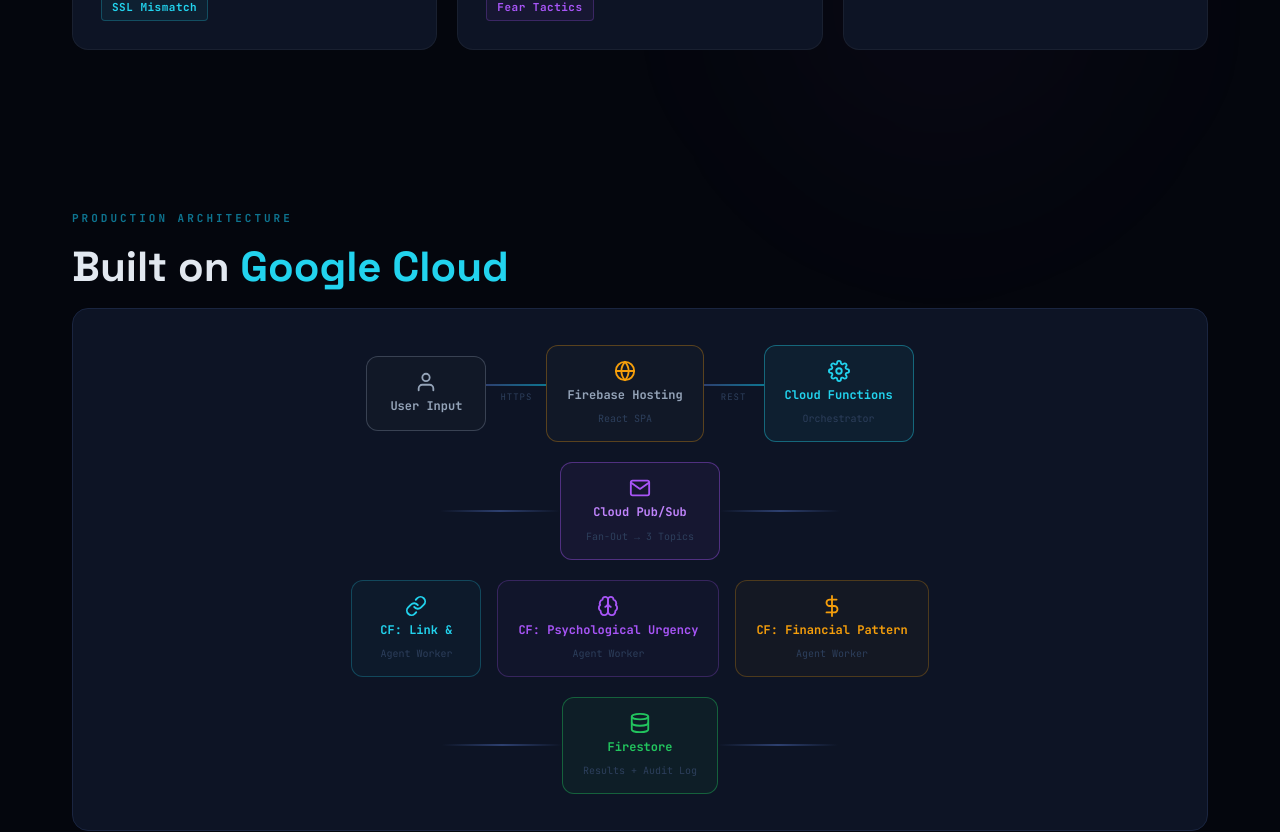
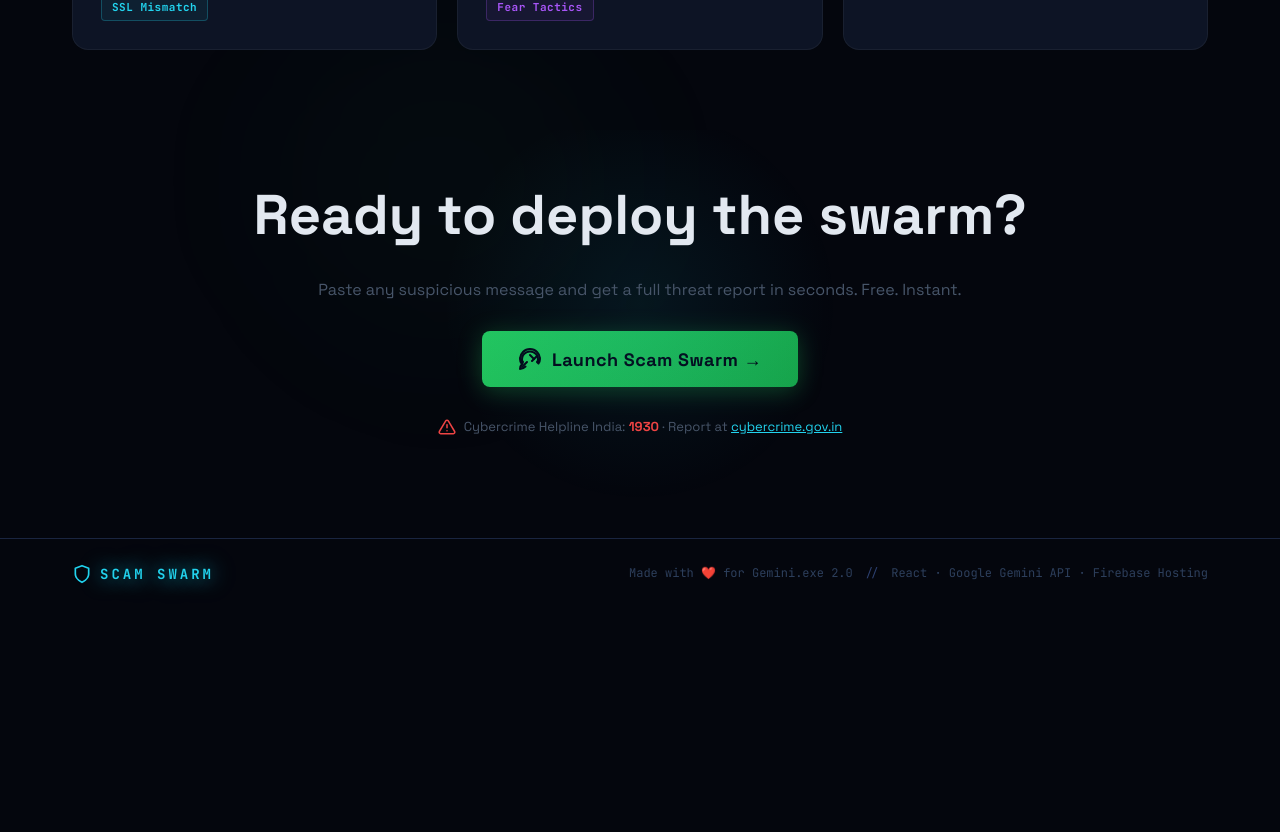
Before and after one commit to immanuel-thomas-j/Scam-Swarm-Immanuel, a React (Vite) app: page / in a window 1280 px wide. Shown: the part 1620-2452 px from the top of the page. After the commit the page ends 2229 px from the top, so only its background shows below. Built offline with nearby package versions, Linux system fonts and the light colour scheme; no server answers; what groq-sdk would draw is missing.

Commit message:
Remove conceptual GCP design elements from landing page, footers, and README.md

```diff
--- a/src/pages/Analyzer.jsx
+++ b/src/pages/Analyzer.jsx
@@ -953,7 +953,7 @@
         <span className="footer-sep">//</span>
         <span>Made with ❤️ for Gemini.exe 2.0</span>
         <span className="footer-sep">//</span>
-        <span>GCP · Firebase · Cloud Functions · Pub/Sub</span>
+        <span>React · Google Gemini API · Firebase Hosting</span>
         <span className="footer-sep">//</span>
         <span style={{ display: 'flex', alignItems: 'center', gap: '4px' }}>
           <AlertIcon size={14} color="var(--red)" />
--- a/src/pages/Landing.jsx
+++ b/src/pages/Landing.jsx
@@ -200,67 +200,6 @@
         </div>
       </section>
 
-      {/* ── GCP ARCHITECTURE ── */}
-      <section className="lnd-arch-section" id="architecture">
-        <div className="lnd-section-inner">
-          <div className="lnd-section-tag">PRODUCTION ARCHITECTURE</div>
-          <h2 className="lnd-section-title">Built on <span className="lnd-accent">Google Cloud</span></h2>
-          <div className="lnd-arch-diagram scroll-reveal">
-            <div className="lnd-arch-flow">
-              <div className="lnd-arch-node input-node">
-                <UserIcon size={22} color="var(--text-secondary)" />
-                <span>User Input</span>
-              </div>
-              <div className="lnd-arch-connector"><div className="lnd-conn-line animated-line" /><span className="lnd-conn-label">HTTPS</span></div>
-              <div className="lnd-arch-node" style={{ borderColor: '#f59e0b50' }}>
-                <GlobeIcon size={22} color="#f59e0b" />
-                <span>Firebase Hosting</span><span className="lnd-arch-sub">React SPA</span>
-              </div>
-              <div className="lnd-arch-connector"><div className="lnd-conn-line animated-line" /><span className="lnd-conn-label">REST</span></div>
-              <div className="lnd-arch-node highlight-node">
-                <SettingsIcon size={22} color="#22d3ee" />
-                <span>Cloud Functions</span><span className="lnd-arch-sub">Orchestrator</span>
-              </div>
-            </div>
-
-            <div className="lnd-arch-pubsub-row">
-              <div className="lnd-pubsub-line" />
-              <div className="lnd-arch-node pubsub-center">
-                <PubSubIcon size={22} color="#a855f7" />
-                <span>Cloud Pub/Sub</span><span className="lnd-arch-sub">Fan-Out → 3 Topics</span>
-              </div>
-              <div className="lnd-pubsub-line" />
-            </div>
-
-            <div className="lnd-arch-agents-row">
-              {AGENTS.map((a, i) => {
-                const AgentIcon = {
-                  link: LinkIcon,
-                  brain: BrainIcon,
-                  money: MoneyIcon
-                }[a.icon];
-                return (
-                  <div key={i} className="lnd-arch-node agent-node" style={{ borderColor: `${a.color}40`, background: `${a.color}08` }}>
-                    {AgentIcon && <AgentIcon size={22} color={a.color} />}
-                    <span style={{ color: a.color }}>CF: {a.name.split(' ').slice(0, 2).join(' ')}</span>
-                    <span className="lnd-arch-sub">Agent Worker</span>
-                  </div>
-                );
-              })}
-            </div>
-
-            <div className="lnd-arch-pubsub-row">
-              <div className="lnd-pubsub-line" />
-              <div className="lnd-arch-node firestore-node">
-                <DatabaseIcon size={22} color="#22c55e" />
-                <span>Firestore</span><span className="lnd-arch-sub">Results + Audit Log</span>
-              </div>
-              <div className="lnd-pubsub-line" />
-            </div>
-          </div>
-        </div>
-      </section>
-
       {/* ── FINAL CTA ── */}
       <section className="lnd-final-cta scroll-reveal">
         <div className="lnd-section-inner">
@@ -287,7 +226,7 @@
           <div className="lnd-footer-links">
             <span>Made with ❤️ for Gemini.exe 2.0</span>
             <span className="lnd-sep">//</span>
-            <span>GCP · Firebase · Cloud Functions · Pub/Sub</span>
+            <span>React · Google Gemini API · Firebase Hosting</span>
           </div>
         </div>
       </footer>
```
Also changed, not shown: 1 other file (tests, documents, lock files or other folders).
